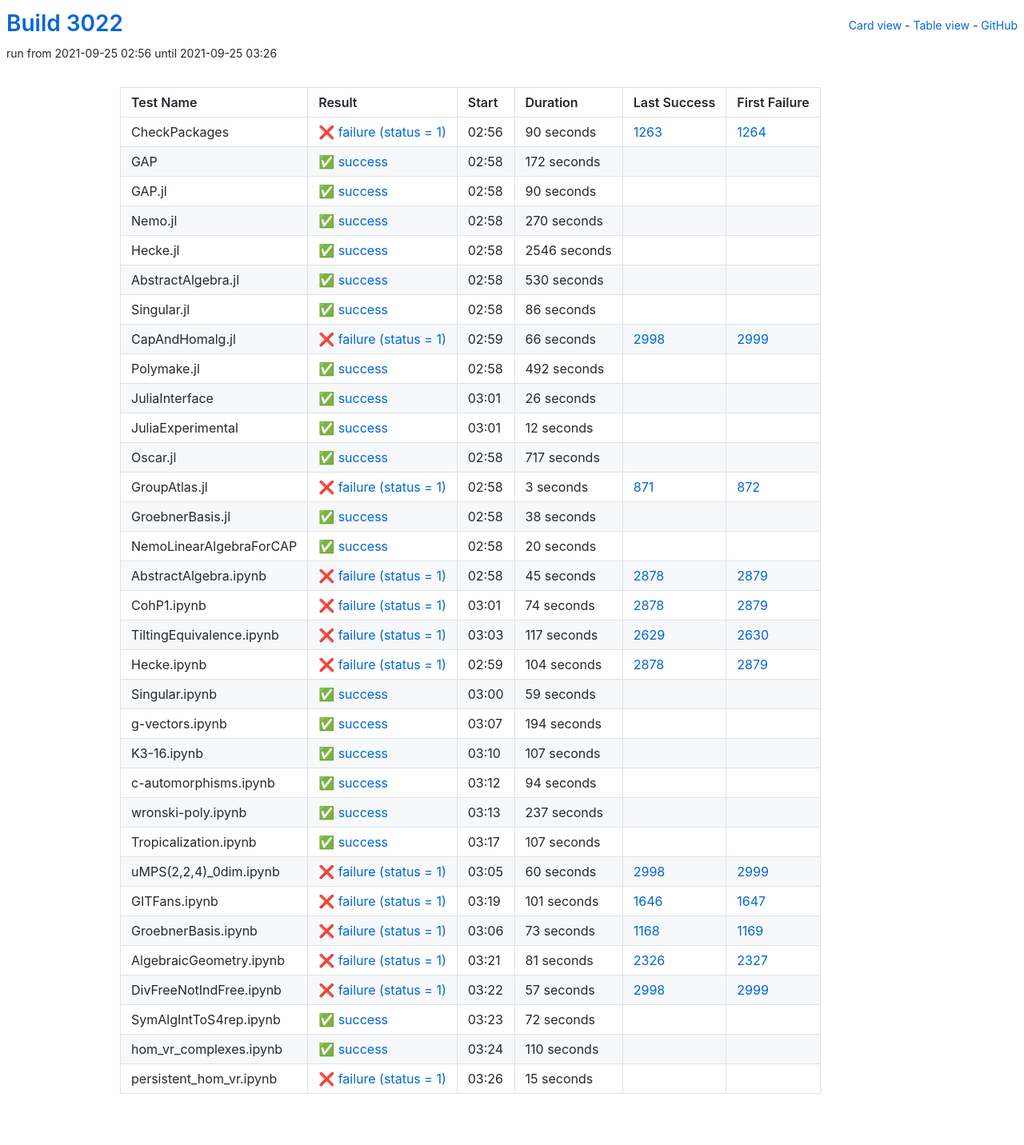
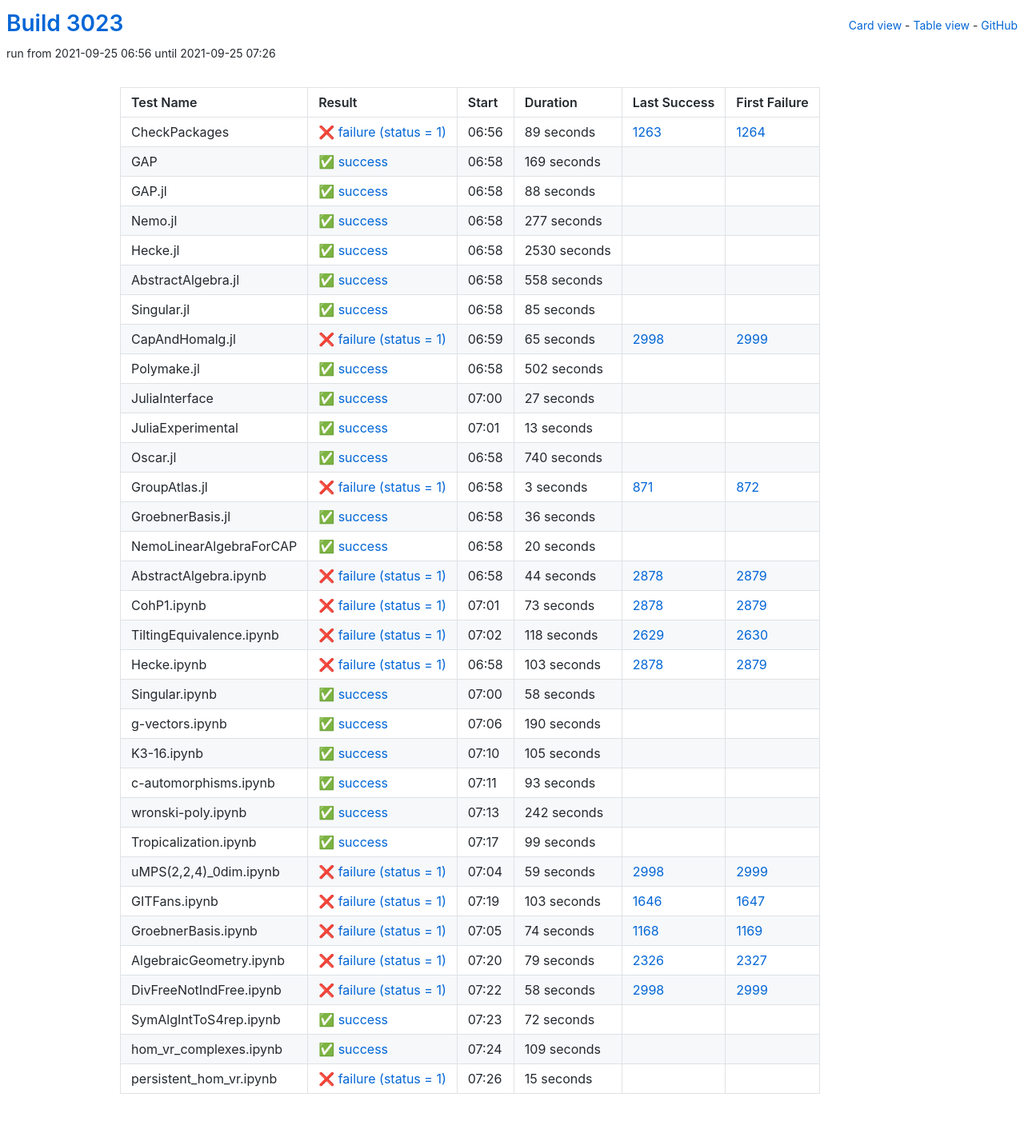
Before and after one commit to oscar-system/oscar-ci-status-stable, a Jekyll site: the page built from table.html, in a window 1280 px wide. Shown: the whole page at 80% size. Built offline with Jekyll 4.4.1, drawn with Linux system fonts in a browser that asks for light colours.

Commit message:
Build #3023

```diff
--- a/_data/ci.yml
+++ b/_data/ci.yml
@@ -1,6 +1,6 @@
 ---
-build: 3022
-build_url: https://oscarci.mathematik.uni-kl.de/job/oscar-stable/3022/
+build: 3023
+build_url: https://oscarci.mathematik.uni-kl.de/job/oscar-stable/3023/
 job: oscar-stable
 organization: oscar-system
 repo: oscar-ci-status-stable
@@ -8,152 +8,152 @@ repourl: https://github.com/oscar-system/oscar-ci-status-stable
 tests:
 - name: CheckPackages
   id: checkpackages
-  log: https://oscarci.mathematik.uni-kl.de/job/oscar-stable/3022/artifact/logs/build-3022/CheckPackages.log
-  start: 2021-09-25 02:56
+  log: https://oscarci.mathematik.uni-kl.de/job/oscar-stable/3023/artifact/logs/build-3023/CheckPackages.log
+  start: 2021-09-25 06:56
   success: false
   exitcode: 1
   status: failure
-  duration: 90
+  duration: 89
   last_success: 1263
   last_success_url: https://oscarci.mathematik.uni-kl.de/job/oscar-stable/1263/
   first_failure: 1264
   first_failure_url: https://oscarci.mathematik.uni-kl.de/job/oscar-stable/1264/
 - name: GAP
   id: gap
-  log: https://oscarci.mathematik.uni-kl.de/job/oscar-stable/3022/artifact/logs/build-3022/GAP.log
-  start: 2021-09-25 02:58
+  log: https://oscarci.mathematik.uni-kl.de/job/oscar-stable/3023/artifact/logs/build-3023/GAP.log
+  start: 2021-09-25 06:58
   success: true
   exitcode: 0
   status: success
-  duration: 172
+  duration: 169
   last_success: false
   last_success_url:
   first_failure: false
   first_failure_url:
 - name: GAP.jl
   id: gap-jl
-  log: https://oscarci.mathematik.uni-kl.de/job/oscar-stable/3022/artifact/logs/build-3022/GAP.jl.log
-  start: 2021-09-25 02:58
+  log: https://oscarci.mathematik.uni-kl.de/job/oscar-stable/3023/artifact/logs/build-3023/GAP.jl.log
+  start: 2021-09-25 06:58
   success: true
   exitcode: 0
   status: success
-  duration: 90
+  duration: 88
   last_success: false
   last_success_url:
   first_failure: false
   first_failure_url:
 - name: Nemo.jl
   id: nemo-jl
-  log: https://oscarci.mathematik.uni-kl.de/job/oscar-stable/3022/artifact/logs/build-3022/Nemo.jl.log
-  start: 2021-09-25 02:58
+  log: https://oscarci.mathematik.uni-kl.de/job/oscar-stable/3023/artifact/logs/build-3023/Nemo.jl.log
+  start: 2021-09-25 06:58
   success: true
   exitcode: 0
   status: success
-  duration: 270
+  duration: 277
   last_success: false
   last_success_url:
   first_failure: false
   first_failure_url:
 - name: Hecke.jl
   id: hecke-jl
-  log: https://oscarci.mathematik.uni-kl.de/job/oscar-stable/3022/artifact/logs/build-3022/Hecke.jl.log
-  start: 2021-09-25 02:58
+  log: https://oscarci.mathematik.uni-kl.de/job/oscar-stable/3023/artifact/logs/build-3023/Hecke.jl.log
+  start: 2021-09-25 06:58
   success: true
   exitcode: 0
   status: success
-  duration: 2546
+  duration: 2530
   last_success: false
   last_success_url:
   first_failure: false
   first_failure_url:
 - name: AbstractAlgebra.jl
   id: abstractalgebra-jl
-  log: https://oscarci.mathematik.uni-kl.de/job/oscar-stable/3022/artifact/logs/build-3022/AbstractAlgebra.jl.log
-  start: 2021-09-25 02:58
+  log: https://oscarci.mathematik.uni-kl.de/job/oscar-stable/3023/artifact/logs/build-3023/AbstractAlgebra.jl.log
+  start: 2021-09-25 06:58
   success: true
   exitcode: 0
   status: success
-  duration: 530
+  duration: 558
   last_success: false
   last_success_url:
   first_failure: false
   first_failure_url:
 - name: Singular.jl
   id: singular-jl
-  log: https://oscarci.mathematik.uni-kl.de/job/oscar-stable/3022/artifact/logs/build-3022/Singular.jl.log
-  start: 2021-09-25 02:58
+  log: https://oscarci.mathematik.uni-kl.de/job/oscar-stable/3023/artifact/logs/build-3023/Singular.jl.log
+  start: 2021-09-25 06:58
   success: true
   exitcode: 0
   status: success
-  duration: 86
+  duration: 85
   last_success: false
   last_success_url:
   first_failure: false
   first_failure_url:
 - name: CapAndHomalg.jl
   id: capandhomalg-jl
-  log: https://oscarci.mathematik.uni-kl.de/job/oscar-stable/3022/artifact/logs/build-3022/CapAndHomalg.jl.log
-  start: 2021-09-25 02:59
+  log: https://oscarci.mathematik.uni-kl.de/job/oscar-stable/3023/artifact/logs/build-3023/CapAndHomalg.jl.log
+  start: 2021-09-25 06:59
   success: false
   exitcode: 1
   status: failure
-  duration: 66
+  duration: 65
   last_success: 2998
   last_success_url: https://oscarci.mathematik.uni-kl.de/job/oscar-stable/2998/
   first_failure: 2999
   first_failure_url: https://oscarci.mathematik.uni-kl.de/job/oscar-stable/2999/
 - name: Polymake.jl
   id: polymake-jl
-  log: https://oscarci.mathematik.uni-kl.de/job/oscar-stable/3022/artifact/logs/build-3022/Polymake.jl.log
-  start: 2021-09-25 02:58
+  log: https://oscarci.mathematik.uni-kl.de/job/oscar-stable/3023/artifact/logs/build-3023/Polymake.jl.log
+  start: 2021-09-25 06:58
   success: true
   exitcode: 0
   status: success
-  duration: 492
+  duration: 502
   last_success: false
   last_success_url:
   first_failure: false
   first_failure_url:
 - name: JuliaInterface
   id: juliainterface
-  log: https://oscarci.mathematik.uni-kl.de/job/oscar-stable/3022/artifact/logs/build-3022/JuliaInterface.log
-  start: 2021-09-25 03:01
+  log: https://oscarci.mathematik.uni-kl.de/job/oscar-stable/3023/artifact/logs/build-3023/JuliaInterface.log
+  start: 2021-09-25 07:00
   success: true
   exitcode: 0
   status: success
-  duration: 26
+  duration: 27
   last_success: false
   last_success_url:
   first_failure: false
   first_failure_url:
 - name: JuliaExperimental
   id: juliaexperimental
-  log: https://oscarci.mathematik.uni-kl.de/job/oscar-stable/3022/artifact/logs/build-3022/JuliaExperimental.log
-  start: 2021-09-25 03:01
+  log: https://oscarci.mathematik.uni-kl.de/job/oscar-stable/3023/artifact/logs/build-3023/JuliaExperimental.log
+  start: 2021-09-25 07:01
   success: true
   exitcode: 0
   status: success
-  duration: 12
+  duration: 13
   last_success: false
   last_success_url:
   first_failure: false
   first_failure_url:
 - name: Oscar.jl
   id: oscar-jl
-  log: https://oscarci.mathematik.uni-kl.de/job/oscar-stable/3022/artifact/logs/build-3022/Oscar.jl.log
-  start: 2021-09-25 02:58
+  log: https://oscarci.mathematik.uni-kl.de/job/oscar-stable/3023/artifact/logs/build-3023/Oscar.jl.log
+  start: 2021-09-25 06:58
   success: true
   exitcode: 0
   status: success
-  duration: 717
+  duration: 740
   last_success: false
   last_success_url:
   first_failure: false
   first_failure_url:
 - name: GroupAtlas.jl
   id: groupatlas-jl
-  log: https://oscarci.mathematik.uni-kl.de/job/oscar-stable/3022/artifact/logs/build-3022/GroupAtlas.jl.log
-  start: 2021-09-25 02:58
+  log: https://oscarci.mathematik.uni-kl.de/job/oscar-stable/3023/artifact/logs/build-3023/GroupAtlas.jl.log
+  start: 2021-09-25 06:58
   success: false
   exitcode: 1
   status: failure
@@ -164,20 +164,20 @@ tests:
   first_failure_url: https://oscarci.mathematik.uni-kl.de/job/oscar-stable/872/
 - name: GroebnerBasis.jl
   id: groebnerbasis-jl
-  log: https://oscarci.mathematik.uni-kl.de/job/oscar-stable/3022/artifact/logs/build-3022/GroebnerBasis.jl.log
-  start: 2021-09-25 02:58
+  log: https://oscarci.mathematik.uni-kl.de/job/oscar-stable/3023/artifact/logs/build-3023/GroebnerBasis.jl.log
+  start: 2021-09-25 06:58
   success: true
   exitcode: 0
   status: success
-  duration: 38
+  duration: 36
   last_success: false
   last_success_url:
   first_failure: false
   first_failure_url:
 - name: NemoLinearAlgebraForCAP
   id: nemolinearalgebraforcap
-  log: https://oscarci.mathematik.uni-kl.de/job/oscar-stable/3022/artifact/logs/build-3022/NemoLinearAlgebraForCAP.log
-  start: 2021-09-25 02:58
+  log: https://oscarci.mathematik.uni-kl.de/job/oscar-stable/3023/artifact/logs/build-3023/NemoLinearAlgebraForCAP.log
+  start: 2021-09-25 06:58
   success: true
   exitcode: 0
   status: success
@@ -188,188 +188,188 @@ tests:
   first_failure_url:
 - name: AbstractAlgebra.ipynb
   id: abstractalgebra-ipynb
-  log: https://oscarci.mathematik.uni-kl.de/job/oscar-stable/3022/artifact/logs/build-3022/AbstractAlgebra.ipynb.log
-  start: 2021-09-25 02:58
+  log: https://oscarci.mathematik.uni-kl.de/job/oscar-stable/3023/artifact/logs/build-3023/AbstractAlgebra.ipynb.log
+  start: 2021-09-25 06:58
   success: false
   exitcode: 1
   status: failure
-  duration: 45
+  duration: 44
   last_success: 2878
   last_success_url: https://oscarci.mathematik.uni-kl.de/job/oscar-stable/2878/
   first_failure: 2879
   first_failure_url: https://oscarci.mathematik.uni-kl.de/job/oscar-stable/2879/
 - name: CohP1.ipynb
   id: cohp1-ipynb
-  log: https://oscarci.mathematik.uni-kl.de/job/oscar-stable/3022/artifact/logs/build-3022/CohP1.ipynb.log
-  start: 2021-09-25 03:01
+  log: https://oscarci.mathematik.uni-kl.de/job/oscar-stable/3023/artifact/logs/build-3023/CohP1.ipynb.log
+  start: 2021-09-25 07:01
   success: false
   exitcode: 1
   status: failure
-  duration: 74
+  duration: 73
   last_success: 2878
   last_success_url: https://oscarci.mathematik.uni-kl.de/job/oscar-stable/2878/
   first_failure: 2879
   first_failure_url: https://oscarci.mathematik.uni-kl.de/job/oscar-stable/2879/
 - name: TiltingEquivalence.ipynb
   id: tiltingequivalence-ipynb
-  log: https://oscarci.mathematik.uni-kl.de/job/oscar-stable/3022/artifact/logs/build-3022/TiltingEquivalence.ipynb.log
-  start: 2021-09-25 03:03
+  log: https://oscarci.mathematik.uni-kl.de/job/oscar-stable/3023/artifact/logs/build-3023/TiltingEquivalence.ipynb.log
+  start: 2021-09-25 07:02
   success: false
   exitcode: 1
   status: failure
-  duration: 117
+  duration: 118
   last_success: 2629
   last_success_url: https://oscarci.mathematik.uni-kl.de/job/oscar-stable/2629/
   first_failure: 2630
   first_failure_url: https://oscarci.mathematik.uni-kl.de/job/oscar-stable/2630/
 - name: Hecke.ipynb
   id: hecke-ipynb
-  log: https://oscarci.mathematik.uni-kl.de/job/oscar-stable/3022/artifact/logs/build-3022/Hecke.ipynb.log
-  start: 2021-09-25 02:59
+  log: https://oscarci.mathematik.uni-kl.de/job/oscar-stable/3023/artifact/logs/build-3023/Hecke.ipynb.log
+  start: 2021-09-25 06:58
   success: false
   exitcode: 1
   status: failure
-  duration: 104
+  duration: 103
   last_success: 2878
   last_success_url: https://oscarci.mathematik.uni-kl.de/job/oscar-stable/2878/
   first_failure: 2879
   first_failure_url: https://oscarci.mathematik.uni-kl.de/job/oscar-stable/2879/
 - name: Singular.ipynb
   id: singular-ipynb
-  log: https://oscarci.mathematik.uni-kl.de/job/oscar-stable/3022/artifact/logs/build-3022/Singular.ipynb.log
-  start: 2021-09-25 03:00
+  log: https://oscarci.mathematik.uni-kl.de/job/oscar-stable/3023/artifact/logs/build-3023/Singular.ipynb.log
+  start: 2021-09-25 07:00
   success: true
   exitcode: 0
   status: success
-  duration: 59
+  duration: 58
   last_success: false
   last_success_url:
   first_failure: false
   first_failure_url:
 - name: g-vectors.ipynb
   id: g-vectors-ipynb
-  log: https://oscarci.mathematik.uni-kl.de/job/oscar-stable/3022/artifact/logs/build-3022/g-vectors.ipynb.log
-  start: 2021-09-25 03:07
+  log: https://oscarci.mathematik.uni-kl.de/job/oscar-stable/3023/artifact/logs/build-3023/g-vectors.ipynb.log
+  start: 2021-09-25 07:06
   success: true
   exitcode: 0
   status: success
-  duration: 194
+  duration: 190
   last_success: false
   last_success_url:
   first_failure: false
   first_failure_url:
 - name: K3-16.ipynb
   id: k3-16-ipynb
-  log: https://oscarci.mathematik.uni-kl.de/job/oscar-stable/3022/artifact/logs/build-3022/K3-16.ipynb.log
-  start: 2021-09-25 03:10
+  log: https://oscarci.mathematik.uni-kl.de/job/oscar-stable/3023/artifact/logs/build-3023/K3-16.ipynb.log
+  start: 2021-09-25 07:10
   success: true
   exitcode: 0
   status: success
-  duration: 107
+  duration: 105
   last_success: false
   last_success_url:
   first_failure: false
   first_failure_url:
 - name: c-automorphisms.ipynb
   id: c-automorphisms-ipynb
-  log: https://oscarci.mathematik.uni-kl.de/job/oscar-stable/3022/artifact/logs/build-3022/c-automorphisms.ipynb.log
-  start: 2021-09-25 03:12
+  log: https://oscarci.mathematik.uni-kl.de/job/oscar-stable/3023/artifact/logs/build-3023/c-automorphisms.ipynb.log
+  start: 2021-09-25 07:11
   success: true
   exitcode: 0
   status: success
-  duration: 94
+  duration: 93
   last_success: false
   last_success_url:
   first_failure: false
   first_failure_url:
 - name: wronski-poly.ipynb
   id: wronski-poly-ipynb
-  log: https://oscarci.mathematik.uni-kl.de/job/oscar-stable/3022/artifact/logs/build-3022/wronski-poly.ipynb.log
-  start: 2021-09-25 03:13
+  log: https://oscarci.mathematik.uni-kl.de/job/oscar-stable/3023/artifact/logs/build-3023/wronski-poly.ipynb.log
+  start: 2021-09-25 07:13
   success: true
   exitcode: 0
   status: success
-  duration: 237
+  duration: 242
   last_success: false
   last_success_url:
   first_failure: false
   first_failure_url:
 - name: Tropicalization.ipynb
   id: tropicalization-ipynb
-  log: https://oscarci.mathematik.uni-kl.de/job/oscar-stable/3022/artifact/logs/build-3022/Tropicalization.ipynb.log
-  start: 2021-09-25 03:17
+  log: https://oscarci.mathematik.uni-kl.de/job/oscar-stable/3023/artifact/logs/build-3023/Tropicalization.ipynb.log
+  start: 2021-09-25 07:17
   success: true
   exitcode: 0
   status: success
-  duration: 107
+  duration: 99
   last_success: false
   last_success_url:
   first_failure: false
   first_failure_url:
 - name: uMPS(2,2,4)_0dim.ipynb
   id: umps-2-2-4-0dim-ipynb
-  log: https://oscarci.mathematik.uni-kl.de/job/oscar-stable/3022/artifact/logs/build-3022/uMPS-2-2-4-_0dim.ipynb.log
-  start: 2021-09-25 03:05
+  log: https://oscarci.mathematik.uni-kl.de/job/oscar-stable/3023/artifact/logs/build-3023/uMPS-2-2-4-_0dim.ipynb.log
+  start: 2021-09-25 07:04
   success: false
   exitcode: 1
   status: failure
-  duration: 60
+  duration: 59
   last_success: 2998
   last_success_url: https://oscarci.mathematik.uni-kl.de/job/oscar-stable/2998/
   first_failure: 2999
   first_failure_url: https://oscarci.mathematik.uni-kl.de/job/oscar-stable/2999/
 - name: GITFans.ipynb
   id: gitfans-ipynb
-  log: https://oscarci.mathematik.uni-kl.de/job/oscar-stable/3022/artifact/logs/build-3022/GITFans.ipynb.log
-  start: 2021-09-25 03:19
+  log: https://oscarci.mathematik.uni-kl.de/job/oscar-stable/3023/artifact/logs/build-3023/GITFans.ipynb.log
+  start: 2021-09-25 07:19
   success: false
   exitcode: 1
   status: failure
-  duration: 101
+  duration: 103
   last_success: 1646
   last_success_url: https://oscarci.mathematik.uni-kl.de/job/oscar-stable/1646/
   first_failure: 1647
   first_failure_url: https://oscarci.mathematik.uni-kl.de/job/oscar-stable/1647/
 - name: GroebnerBasis.ipynb
   id: groebnerbasis-ipynb
-  log: https://oscarci.mathematik.uni-kl.de/job/oscar-stable/3022/artifact/logs/build-3022/GroebnerBasis.ipynb.log
-  start: 2021-09-25 03:06
+  log: https://oscarci.mathematik.uni-kl.de/job/oscar-stable/3023/artifact/logs/build-3023/GroebnerBasis.ipynb.log
+  start: 2021-09-25 07:05
   success: false
   exitcode: 1
   status: failure
-  duration: 73
+  duration: 74
   last_success: 1168
   last_success_url: https://oscarci.mathematik.uni-kl.de/job/oscar-stable/1168/
   first_failure: 1169
   first_failure_url: https://oscarci.mathematik.uni-kl.de/job/oscar-stable/1169/
 - name: AlgebraicGeometry.ipynb
   id: algebraicgeometry-ipynb
-  log: https://oscarci.mathematik.uni-kl.de/job/oscar-stable/3022/artifact/logs/build-3022/AlgebraicGeometry.ipynb.log
-  start: 2021-09-25 03:21
+  log: https://oscarci.mathematik.uni-kl.de/job/oscar-stable/3023/artifact/logs/build-3023/AlgebraicGeometry.ipynb.log
+  start: 2021-09-25 07:20
   success: false
   exitcode: 1
   status: failure
-  duration: 81
+  duration: 79
   last_success: 2326
   last_success_url: https://oscarci.mathematik.uni-kl.de/job/oscar-stable/2326/
   first_failure: 2327
   first_failure_url: https://oscarci.mathematik.uni-kl.de/job/oscar-stable/2327/
 - name: DivFreeNotIndFree.ipynb
   id: divfreenotindfree-ipynb
-  log: https://oscarci.mathematik.uni-kl.de/job/oscar-stable/3022/artifact/logs/build-3022/DivFreeNotIndFree.ipynb.log
-  start: 2021-09-25 03:22
+  log: https://oscarci.mathematik.uni-kl.de/job/oscar-stable/3023/artifact/logs/build-3023/DivFreeNotIndFree.ipynb.log
+  start: 2021-09-25 07:22
   success: false
   exitcode: 1
   status: failure
-  duration: 57
+  duration: 58
   last_success: 2998
   last_success_url: https://oscarci.mathematik.uni-kl.de/job/oscar-stable/2998/
   first_failure: 2999
   first_failure_url: https://oscarci.mathematik.uni-kl.de/job/oscar-stable/2999/
 - name: SymAlgIntToS4rep.ipynb
   id: symalginttos4rep-ipynb
-  log: https://oscarci.mathematik.uni-kl.de/job/oscar-stable/3022/artifact/logs/build-3022/SymAlgIntToS4rep.ipynb.log
-  start: 2021-09-25 03:23
+  log: https://oscarci.mathematik.uni-kl.de/job/oscar-stable/3023/artifact/logs/build-3023/SymAlgIntToS4rep.ipynb.log
+  start: 2021-09-25 07:23
   success: true
   exitcode: 0
   status: success
@@ -380,20 +380,20 @@ tests:
   first_failure_url:
 - name: hom_vr_complexes.ipynb
   id: hom-vr-complexes-ipynb
-  log: https://oscarci.mathematik.uni-kl.de/job/oscar-stable/3022/artifact/logs/build-3022/hom_vr_complexes.ipynb.log
-  start: 2021-09-25 03:24
+  log: https://oscarci.mathematik.uni-kl.de/job/oscar-stable/3023/artifact/logs/build-3023/hom_vr_complexes.ipynb.log
+  start: 2021-09-25 07:24
   success: true
   exitcode: 0
   status: success
-  duration: 110
+  duration: 109
   last_success: false
   last_success_url:
   first_failure: false
   first_failure_url:
 - name: persistent_hom_vr.ipynb
   id: persistent-hom-vr-ipynb
-  log: https://oscarci.mathematik.uni-kl.de/job/oscar-stable/3022/artifact/logs/build-3022/persistent_hom_vr.ipynb.log
-  start: 2021-09-25 03:26
+  log: https://oscarci.mathematik.uni-kl.de/job/oscar-stable/3023/artifact/logs/build-3023/persistent_hom_vr.ipynb.log
+  start: 2021-09-25 07:26
   success: false
   exitcode: 1
   status: failure
```
Also changed, not shown: README.md.
